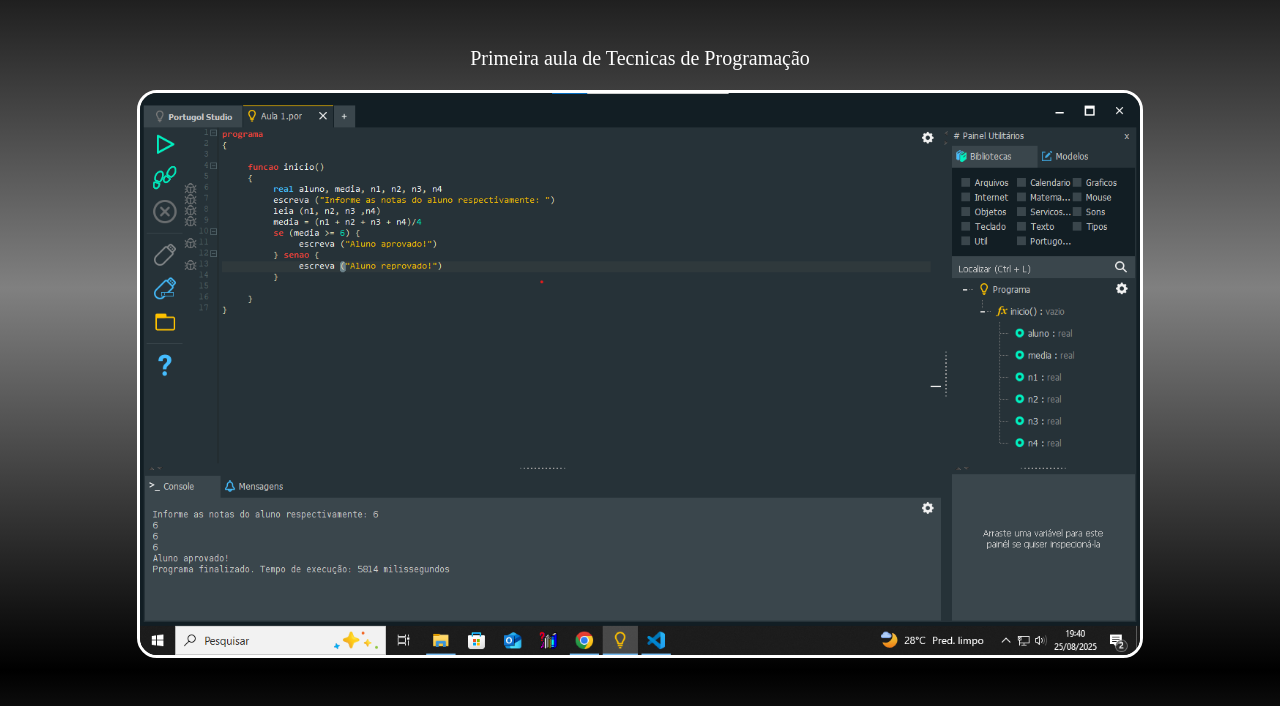
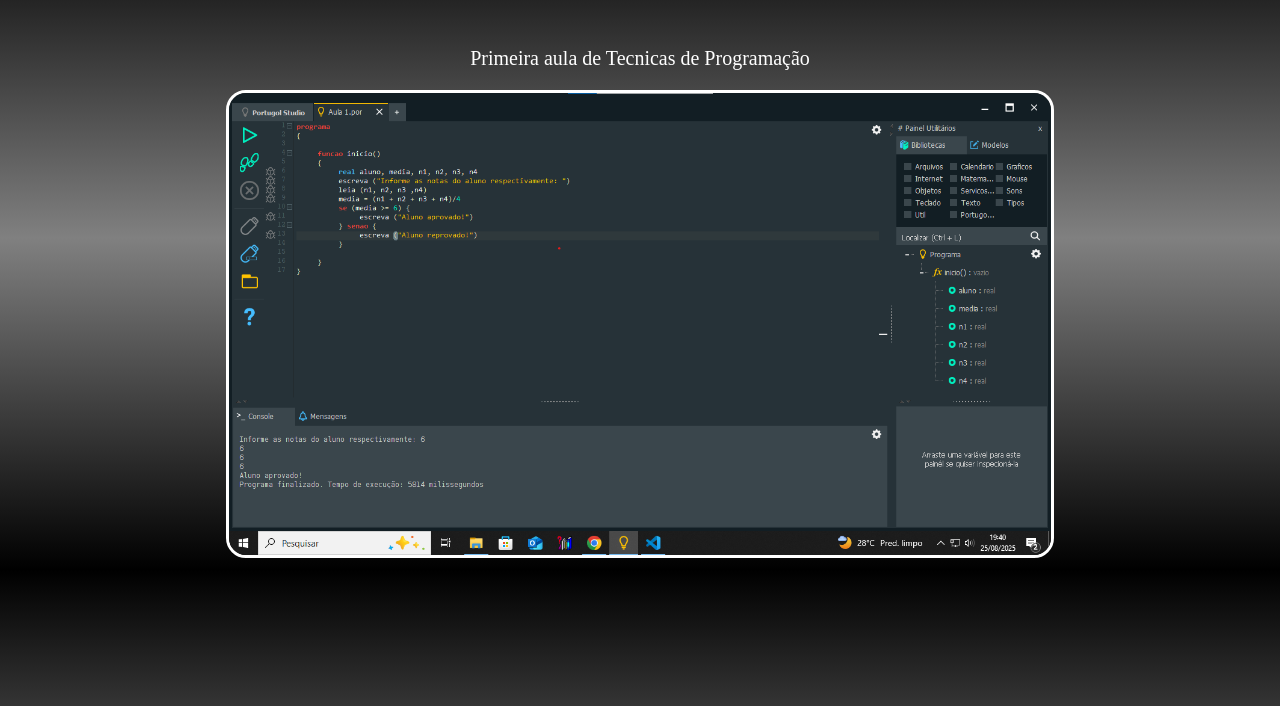
Before and after one commit to Lino676/Aula-1, a plain HTML site: page index.html in a window 1280 px wide. Shown: the part 94-800 px from the top of the page. Drawn offline with Linux system fonts and the light colour scheme.

Commit message:
Update style.css

```diff
--- a/style.css
+++ b/style.css
@@ -21,7 +21,7 @@ p {
 }
 img {
     width: auto;
-    max-width: 1000px;
+    max-width: 65%;
     height: auto;
     border-radius: 20px;
     border: white, 3px, solid;
```
